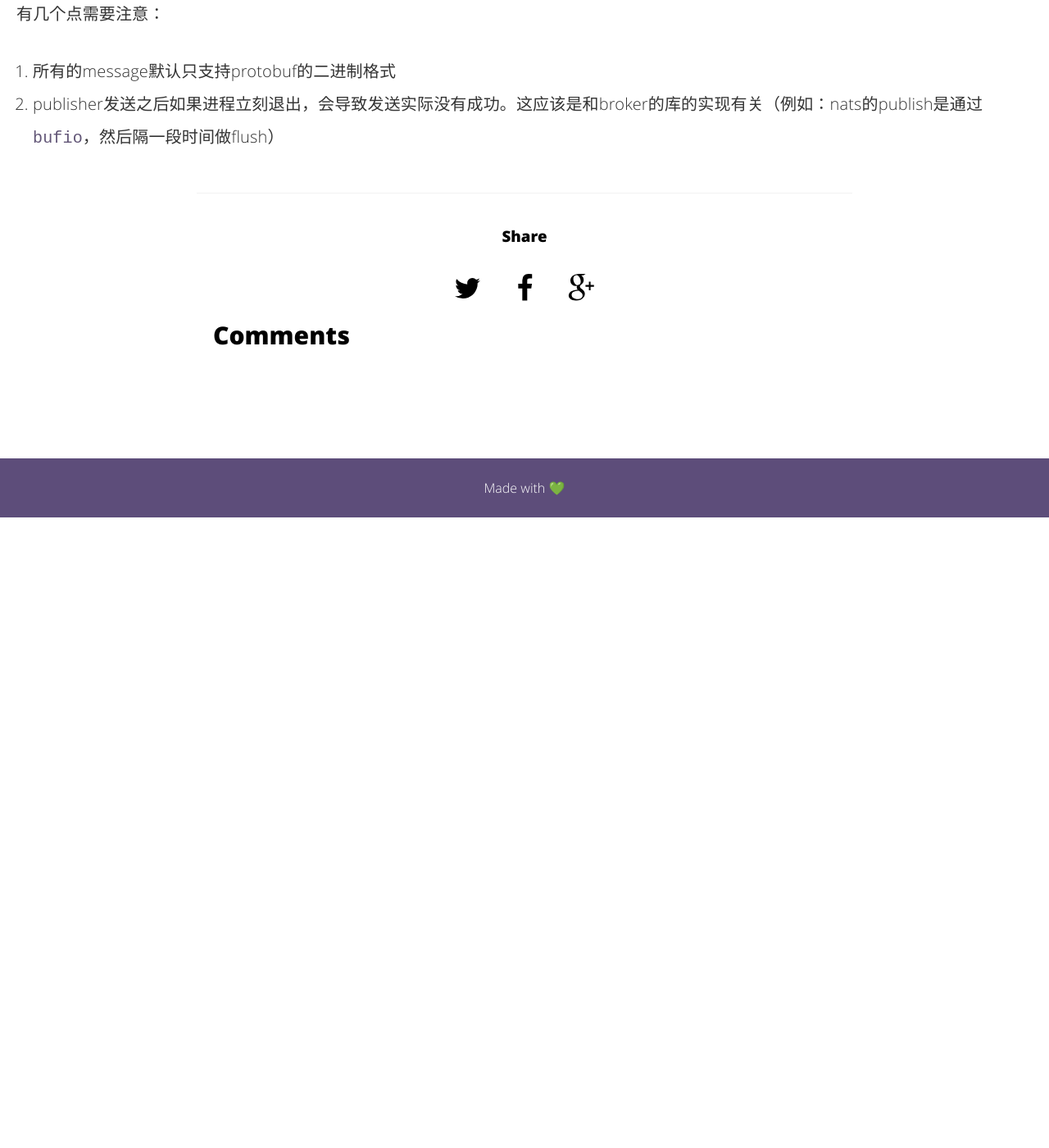
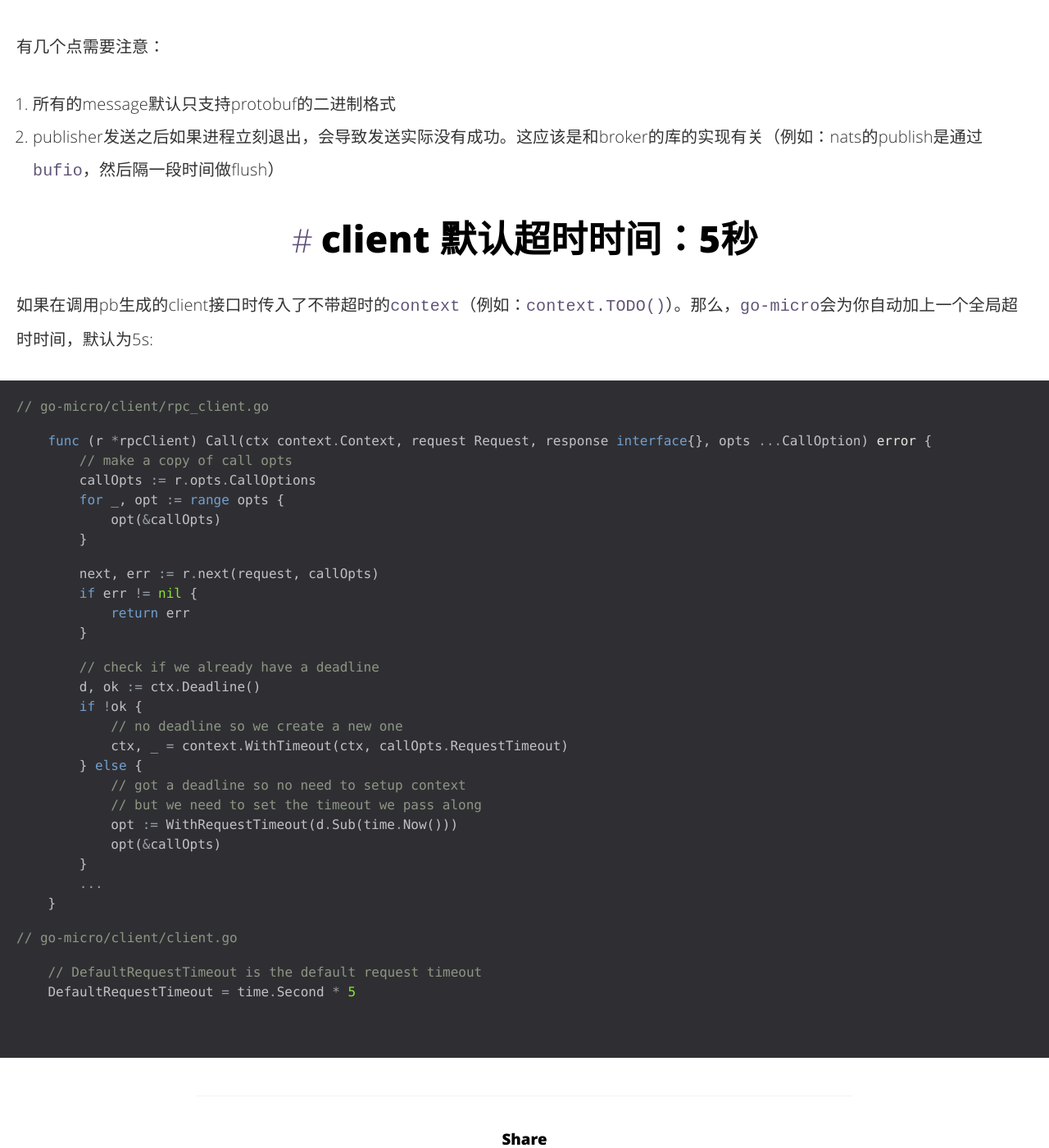
Before and after one commit to magodo/magodo.github.io, a Jekyll site: the page built from _posts/2019-04-22-go-micro-tips.md, in a window 1280 px wide and 1400 px high, scrolled down 10095 px. Shown: the whole window at 82% size. Built offline with Jekyll 4.4.1, drawn with Linux system fonts in a browser that asks for light colours; comment, search, counter and statistics services are not loaded; before the commit the page ends 10726 px from its top, so only the background shows below that.

Commit message:
micro tips

````diff
--- a/_posts/2019-04-22-go-micro-tips.md
+++ b/_posts/2019-04-22-go-micro-tips.md
@@ -287,3 +287,43 @@ go-micro 中的几乎每一个组件的包（例如：`client`, `server`, `broke
 
 1. 所有的message默认只支持protobuf的二进制格式
 2. publisher发送之后如果进程立刻退出，会导致发送实际没有成功。这应该是和broker的库的实现有关（例如：nats的publish是通过`bufio`，然后隔一段时间做flush）
+
+# client 默认超时时间：5秒
+
+如果在调用pb生成的client接口时传入了不带超时的`context`（例如：`context.TODO()`）。那么，`go-micro`会为你自动加上一个全局超时时间，默认为5s:
+
+```go
+// go-micro/client/rpc_client.go
+
+    func (r *rpcClient) Call(ctx context.Context, request Request, response interface{}, opts ...CallOption) error {
+        // make a copy of call opts
+        callOpts := r.opts.CallOptions
+        for _, opt := range opts {
+            opt(&callOpts)
+        }
+
+        next, err := r.next(request, callOpts)
+        if err != nil {
+            return err
+        }
+
+        // check if we already have a deadline
+        d, ok := ctx.Deadline()
+        if !ok {
+            // no deadline so we create a new one
+            ctx, _ = context.WithTimeout(ctx, callOpts.RequestTimeout)
+        } else {
+            // got a deadline so no need to setup context
+            // but we need to set the timeout we pass along
+            opt := WithRequestTimeout(d.Sub(time.Now()))
+            opt(&callOpts)
+        }
+        ...
+    }
+
+// go-micro/client/client.go
+
+    // DefaultRequestTimeout is the default request timeout
+    DefaultRequestTimeout = time.Second * 5
+
+```
````
